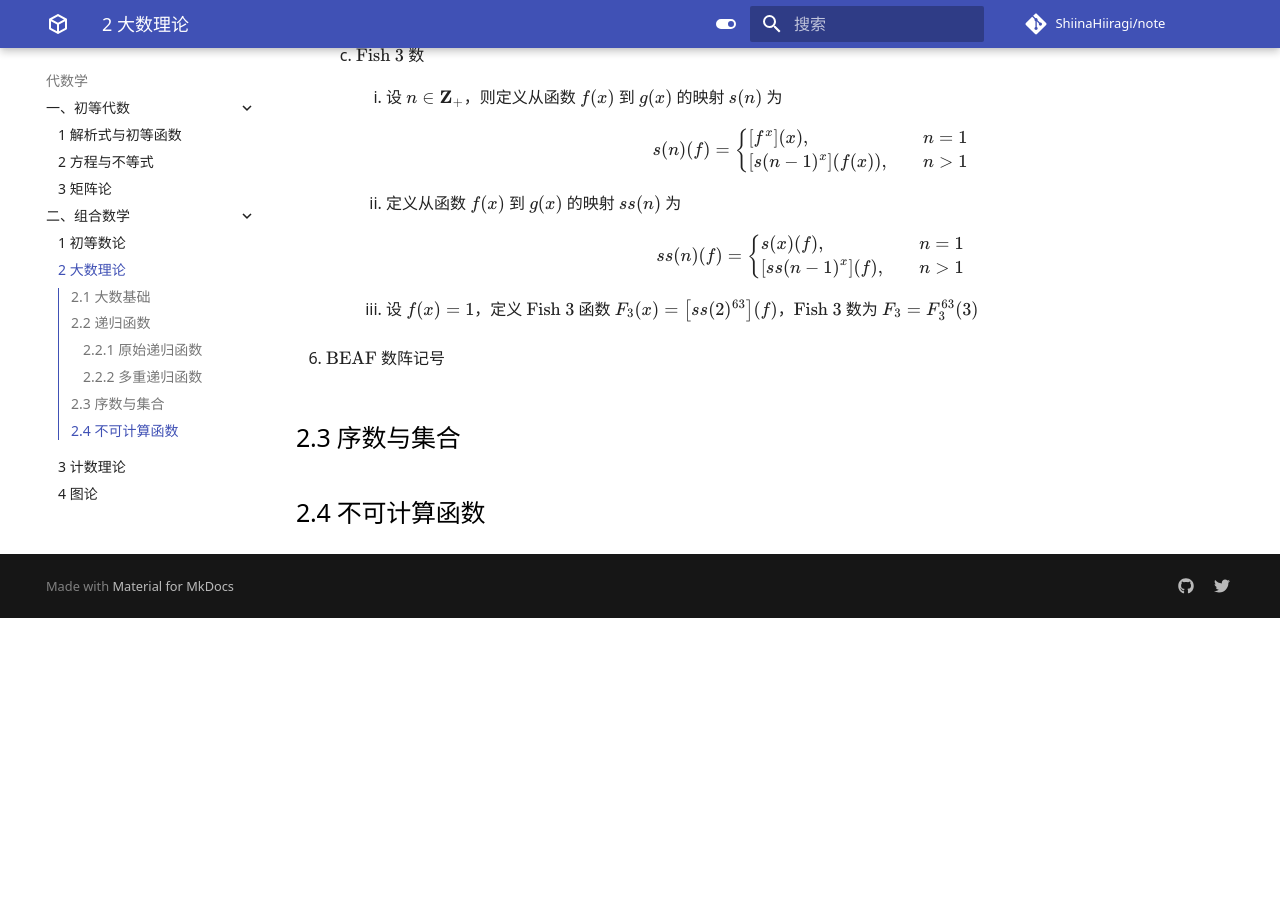
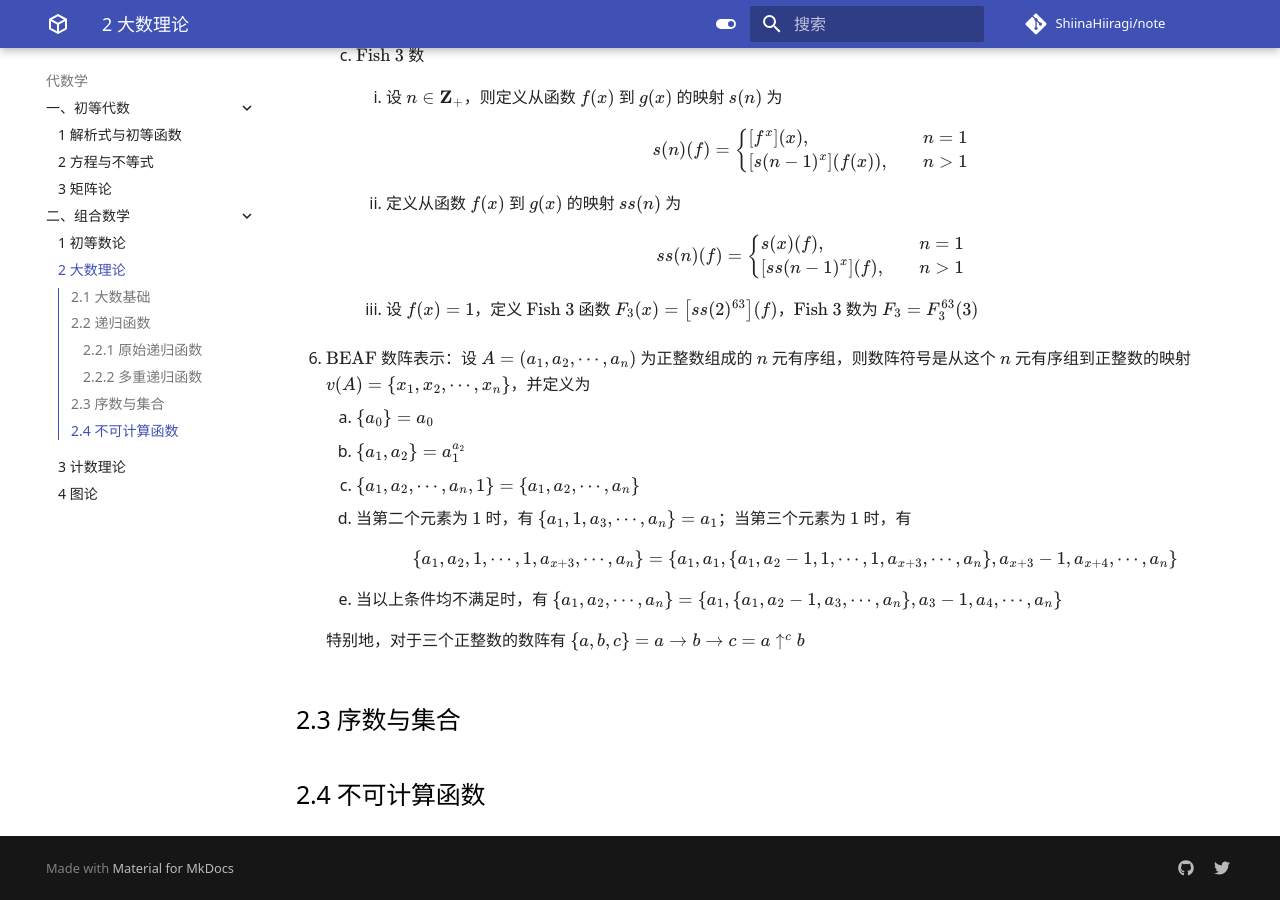
Before and after one commit to ShiinaHiiragi/note, an MkDocs documentation site: the page built from docs/alg/comb/gg.md, in a window 1280 px wide and 900 px high, scrolled down 3602 px. Built offline with MkDocs 1.6.1 and Material for MkDocs 9.7.7, drawn with Linux system fonts in a browser that asks for light colours; comment, search, counter and statistics services are not loaded; before the commit the page ends 4220 px from its top, so only the background shows below that.

Commit message:
add beaf

```diff
--- a/docs/alg/comb/gg.md
+++ b/docs/alg/comb/gg.md
@@ -203,7 +203,19 @@
 
         3. 设 $f(x) = 1$，定义 $\text{Fish 3}$ 函数 $F_3(x) = \left[ss(2)^{63}\right](f)$，$\text{Fish 3}$ 数为 $F_3 = F_3^{63}(3)$
 
-6. $\text{BEAF}$ 数阵记号
+6. $\text{BEAF}$ 数阵表示：设 $A = (a_1, a_2, \cdots, a_n)$ 为正整数组成的 $n$ 元有序组，则数阵符号是从这个 $n$ 元有序组到正整数的映射 $v(A) = \{x_1, x_2, \cdots, x_n\}$，并定义为
+    1. $\{a_0\} = a_0$
+    2. $\{a_1, a_2\} = a_1^{a_2}$
+    3. $\{a_1, a_2, \cdots, a_n, 1\} = \{a_1, a_2, \cdots, a_n\}$
+    4. 当第二个元素为 $1$ 时，有 $\{a_1, 1, a_3, \cdots, a_n\} = a_1$；当第三个元素为 $1$ 时，有
+
+        $$
+        \{a_1, a_2, 1, \cdots, 1, a_{x+3}, \cdots, a_n\} = \left\{a_1, a_1, \{a_1, a_2 - 1, 1, \cdots, 1, a_{x+3}, \cdots, a_n\}, a_{x+3} - 1, a_{x+4}, \cdots, a_n\right\}
+        $$
+
+    5. 当以上条件均不满足时，有 $\{a_1, a_2, \cdots, a_n\} = \left\{a_1, \{a_1, a_2 - 1, a_3, \cdots, a_n\}, a_3 - 1, a_4, \cdots, a_n\right\}$
+
+    特别地，对于三个正整数的数阵有 $\{a, b, c\}=a \rightarrow b \rightarrow c=a \uparrow^c b$
 
 ## 2.3 序数与集合
 
```
